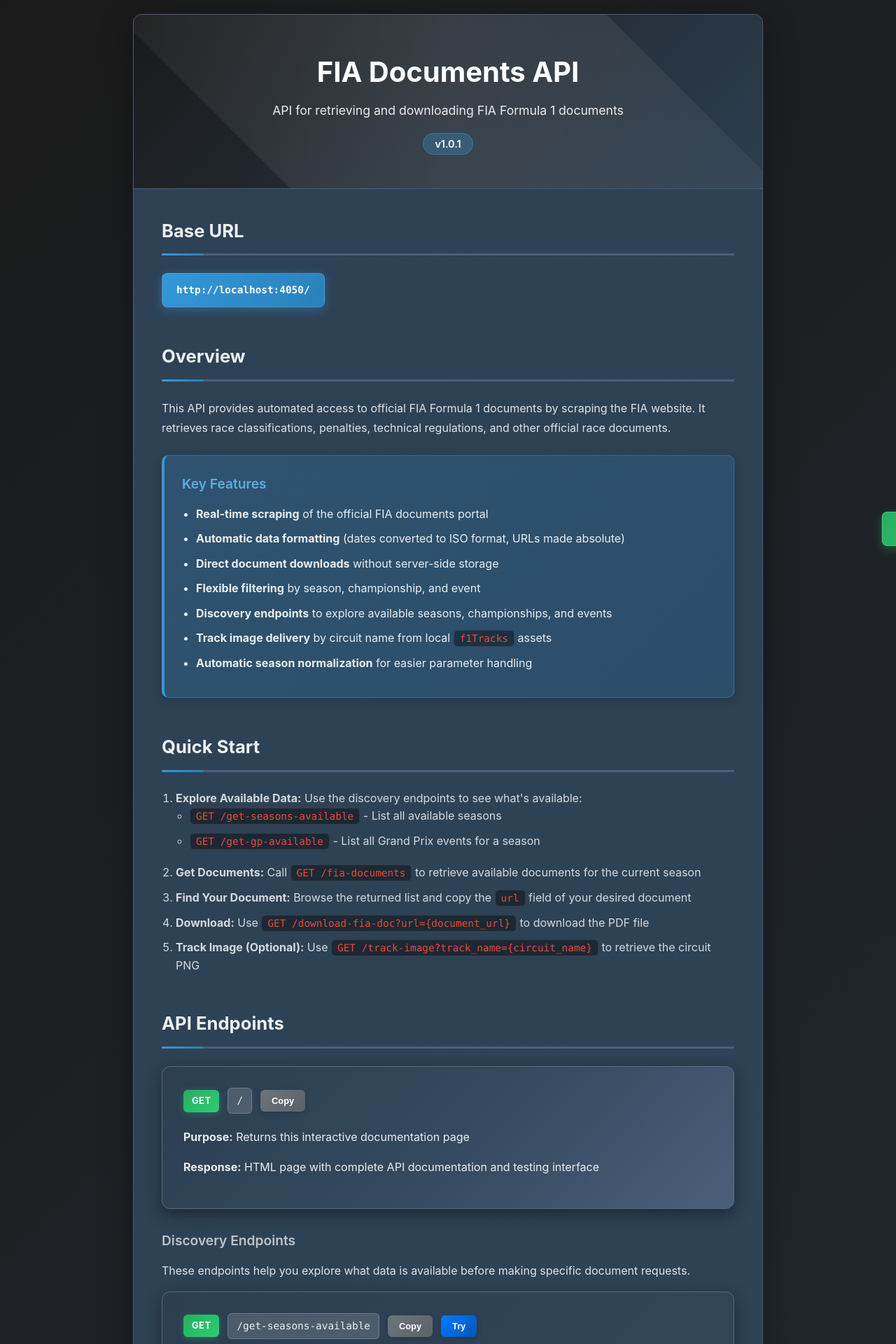
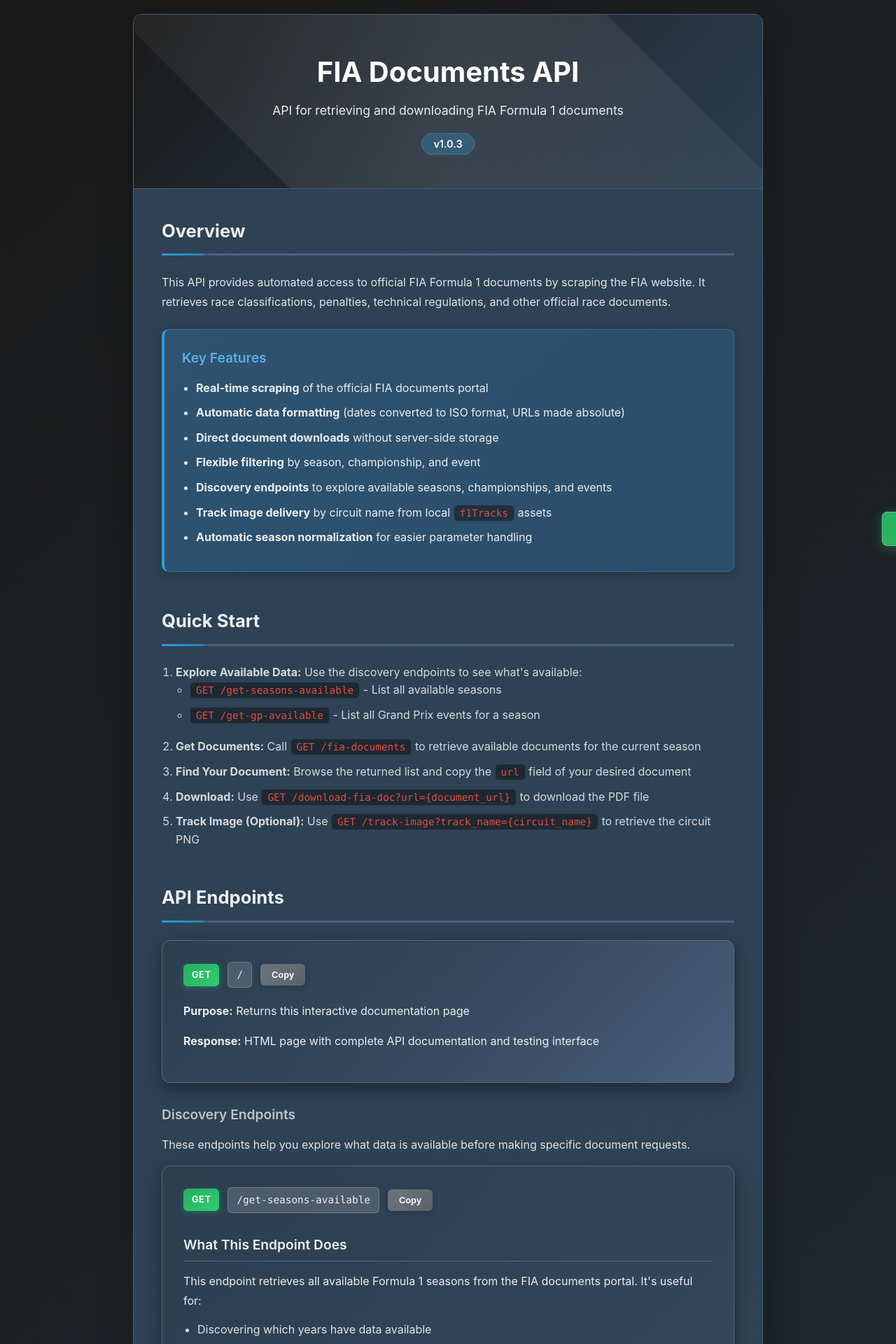
Before and after one commit to Al3x18/fia-doc-api, a Flask app: page / in a window 1280 px wide. Shown: the top 1920 px of the page at 70% size. Run offline with Flask 3, Linux system fonts and the light colour scheme.

Commit message:
- new server_info.json - docs update - readme update

```diff
--- /dev/null
+++ b/server_info.json
@@ -0,0 +1,3 @@
+{
+  "version": "1.0.3"
+}
--- a/src/app.py
+++ b/src/app.py
@@ -24,6 +24,24 @@ app = Flask(__name__)
 # Configuration constants
 FIA_DOCUMENTS_URL = 'https://www.fia.com/documents/championships/fia-formula-one-world-championship-14/season/'
 
+def get_server_version() -> str:
+    """
+    Read server version from local JSON config.
+    """
+    project_root = os.path.abspath(os.path.join(app.root_path, '..'))
+    version_file_path = os.path.join(project_root, 'server_info.json')
+
+    try:
+        with open(version_file_path, 'r', encoding='utf-8') as version_file:
+            payload = json.load(version_file)
+            version = payload.get('version')
+            if isinstance(version, str) and version.strip():
+                return version.strip()
+    except Exception as e:
+        logger.warning(f"Could not read server version from {version_file_path}: {e}")
+
+    return 'unknown'
+
 @app.route('/', methods=['GET'])
 def api_documentation():
     """
@@ -31,7 +49,7 @@ def api_documentation():
     """
     return render_template('documentation.html',
                          title="FIA Documents API",
-                         version="1.0.1",
+                         version=get_server_version(),
                          description="API for retrieving and downloading FIA Formula 1 documents",
                             base_url="http://localhost:4050/")
 
--- a/src/templates/documentation.html
+++ b/src/templates/documentation.html
@@ -17,11 +17,6 @@
         </header>
 
         <main>
-            <section>
-                <h2>Base URL</h2>
-                <code class="base-url">{{ base_url }}</code>
-            </section>
-
             <section>
                 <h2>Overview</h2>
                 <p>This API provides automated access to official FIA Formula 1 documents by scraping the FIA website.
@@ -70,7 +65,7 @@
                     <div class="endpoint-header">
                         <span class="method">GET</span>
                         <code class="path">/</code>
-                        <button class="btn" onclick="copyToClipboard('{{ base_url }}/')">Copy</button>
+                        <button class="btn" onclick="copyToClipboard('/')">Copy</button>
                     </div>
                     <p><strong>Purpose:</strong> Returns this interactive documentation page</p>
                     <p><strong>Response:</strong> HTML page with complete API documentation and testing interface</p>
@@ -84,8 +79,7 @@
                     <div class="endpoint-header">
                         <span class="method">GET</span>
                         <code class="path">/get-seasons-available</code>
-                        <button class="btn" onclick="copyToClipboard('{{ base_url }}/get-seasons-available')">Copy</button>
-                        <button class="btn primary" onclick="openUrl('{{ base_url }}/get-seasons-available')">Try</button>
+                        <button class="btn" onclick="copyToClipboard('/get-seasons-available')">Copy</button>
                     </div>
 
                     <h3>What This Endpoint Does</h3>
@@ -103,7 +97,7 @@
                     <h3>Example Usage</h3>
                     <div class="example-box">
                         <p><strong>Get all available seasons:</strong></p>
-                        <code>GET {{ base_url }}/get-seasons-available</code>
+                        <code>GET /get-seasons-available</code>
                     </div>
 
                     <h3>Response Structure</h3>
@@ -158,8 +152,7 @@
                     <div class="endpoint-header">
                         <span class="method">GET</span>
                         <code class="path">/get-championships-available</code>
-                        <button class="btn" onclick="copyToClipboard('{{ base_url }}/get-championships-available')">Copy</button>
-                        <button class="btn primary" onclick="openUrl('{{ base_url }}/get-championships-available')">Try</button>
+                        <button class="btn" onclick="copyToClipboard('/get-championships-available')">Copy</button>
                     </div>
 
                     <h3>What This Endpoint Does</h3>
@@ -200,13 +193,13 @@
                     <h3>Example Usage</h3>
                     <div class="example-box">
                         <p><strong>Get championships for current default season:</strong></p>
-                        <code>GET {{ base_url }}/get-championships-available</code>
+                        <code>GET /get-championships-available</code>
 
                         <p><strong>Get championships for specific season (full format):</strong></p>
-                        <code>GET {{ base_url }}/get-championships-available?season=SEASON 2024</code>
+                        <code>GET /get-championships-available?season=SEASON 2024</code>
 
                         <p><strong>Get championships for specific season (year only):</strong></p>
-                        <code>GET {{ base_url }}/get-championships-available?season=2024</code>
+                        <code>GET /get-championships-available?season=2024</code>
                     </div>
 
                     <h3>Response Structure</h3>
@@ -258,8 +251,7 @@
                     <div class="endpoint-header">
                         <span class="method">GET</span>
                         <code class="path">/get-gp-available</code>
-                        <button class="btn" onclick="copyToClipboard('{{ base_url }}/get-gp-available')">Copy</button>
-                        <button class="btn primary" onclick="openUrl('{{ base_url }}/get-gp-available')">Try</button>
+                        <button class="btn" onclick="copyToClipboard('/get-gp-available')">Copy</button>
                     </div>
 
                     <h3>What This Endpoint Does</h3>
@@ -301,16 +293,16 @@
                     <h3>Example Usage</h3>
                     <div class="example-box">
                         <p><strong>Get Grand Prix events for current default season:</strong></p>
-                        <code>GET {{ base_url }}/get-gp-available</code>
+                        <code>GET /get-gp-available</code>
 
                         <p><strong>Get Grand Prix events for specific season (full format):</strong></p>
-                        <code>GET {{ base_url }}/get-gp-available?season=SEASON 2024</code>
+                        <code>GET /get-gp-available?season=SEASON 2024</code>
 
                         <p><strong>Get Grand Prix events for specific season (year only):</strong></p>
-                        <code>GET {{ base_url }}/get-gp-available?season=2024</code>
+                        <code>GET /get-gp-available?season=2024</code>
 
                         <p><strong>Get Grand Prix events for historical season:</strong></p>
-                        <code>GET {{ base_url }}/get-gp-available?season=2020</code>
+                        <code>GET /get-gp-available?season=2020</code>
                     </div>
 
                     <h3>Response Structure</h3>
@@ -400,8 +392,7 @@
                     <div class="endpoint-header">
                         <span class="method">GET</span>
                         <code class="path">/fia-documents</code>
-                        <button class="btn" onclick="copyToClipboard('{{ base_url }}/fia-documents')">Copy</button>
-                        <button class="btn primary" onclick="openUrl('{{ base_url }}/fia-documents')">Try</button>
+                        <button class="btn" onclick="copyToClipboard('/fia-documents')">Copy</button>
                     </div>
 
                     <h3>What This Endpoint Does</h3>
@@ -447,16 +438,16 @@
                     <h3>Example Usage</h3>
                     <div class="example-box">
                         <p><strong>Get latest documents:</strong></p>
-                        <code>GET {{ base_url }}/fia-documents</code>
+                        <code>GET /fia-documents</code>
 
                         <p><strong>Get documents for specific event:</strong></p>
-                        <code>GET {{ base_url }}/fia-documents?event=Monaco Grand Prix</code>
+                        <code>GET /fia-documents?event=Monaco Grand Prix</code>
 
                         <p><strong>Get documents from previous season:</strong></p>
-                        <code>GET {{ base_url }}/fia-documents?season=SEASON 2024</code>
+                        <code>GET /fia-documents?season=SEASON 2024</code>
 
                         <p><strong>Get documents for specific event in specific season:</strong></p>
-                        <code>GET {{ base_url }}/fia-documents?season=SEASON 2024&event=Belgian Grand Prix</code>
+                        <code>GET /fia-documents?season=SEASON 2024&event=Belgian Grand Prix</code>
                     </div>
 
                     <h3>Response Structure</h3>
@@ -575,7 +566,7 @@
                         <span class="method">GET</span>
                         <code class="path">/download-fia-doc</code>
                         <button class="btn"
-                            onclick="copyToClipboard('{{ base_url }}/download-fia-doc?url=')">Copy</button>
+                            onclick="copyToClipboard('/download-fia-doc?url=')">Copy</button>
                     </div>
 
                     <h3>What This Endpoint Does</h3>
@@ -607,7 +598,7 @@
                     <h3>Example Usage</h3>
                     <div class="example-box">
                         <p><strong>Download a specific document:</strong></p>
-                        <code>GET {{ base_url }}/download-fia-doc?url=https://www.fia.com/system/files/decision-document/2025_belgian_grand_prix_-_final_race_classification.pdf</code>
+                        <code>GET /download-fia-doc?url=https://www.fia.com/system/files/decision-document/2025_belgian_grand_prix_-_final_race_classification.pdf</code>
                     </div>
 
                     <h3>Response</h3>
@@ -629,9 +620,7 @@
                         <span class="method">GET</span>
                         <code class="path">/track-image</code>
                         <button class="btn"
-                            onclick="copyToClipboard('{{ base_url }}/track-image?track_name=Suzuka%20Circuit')">Copy</button>
-                        <button class="btn primary"
-                            onclick="openUrl('{{ base_url }}/track-image?track_name=Suzuka%20Circuit')">Try</button>
+                            onclick="copyToClipboard('/track-image?track_name=Suzuka%20Circuit')">Copy</button>
                     </div>
 
                     <h3>What This Endpoint Does</h3>
@@ -663,7 +652,7 @@
                     <h3>Example Usage</h3>
                     <div class="example-box">
                         <p><strong>Get Suzuka PNG:</strong></p>
-                        <code>GET {{ base_url }}/track-image?track_name=Suzuka Circuit</code>
+                        <code>GET /track-image?track_name=Suzuka Circuit</code>
                     </div>
 
                     <h3>Response</h3>
@@ -680,16 +669,16 @@
                     <h3>Complete Workflow: Get Documents for Monaco 2024</h3>
                     <ol>
                         <li><strong>Discover available seasons:</strong>
-                            <code>GET {{ base_url }}/get-seasons-available</code>
+                            <code>GET /get-seasons-available</code>
                         </li>
                         <li><strong>Get Grand Prix events for 2024:</strong>
-                            <code>GET {{ base_url }}/get-gp-available?season=2024</code>
+                            <code>GET /get-gp-available?season=2024</code>
                         </li>
                         <li><strong>Retrieve documents for Monaco GP:</strong>
-                            <code>GET {{ base_url }}/fia-documents?season=SEASON 2024&event=Monaco Grand Prix</code>
+                            <code>GET /fia-documents?season=SEASON 2024&event=Monaco Grand Prix</code>
                         </li>
                         <li><strong>Download a specific document:</strong>
-                            <code>GET {{ base_url }}/download-fia-doc?url={document_url}</code>
+                            <code>GET /download-fia-doc?url={document_url}</code>
                         </li>
                     </ol>
                 </div>
@@ -698,10 +687,10 @@
                     <h3>Quick Workflow: Get Latest Documents</h3>
                     <ol>
                         <li><strong>Get current season documents:</strong>
-                            <code>GET {{ base_url }}/fia-documents</code>
+                            <code>GET /fia-documents</code>
                         </li>
                         <li><strong>Download any document:</strong>
-                            <code>GET {{ base_url }}/download-fia-doc?url={document_url}</code>
+                            <code>GET /download-fia-doc?url={document_url}</code>
                         </li>
                     </ol>
                 </div>
@@ -827,9 +816,6 @@
             setTimeout(() => toast.classList.remove('show'), 2000);
         }
 
-        function openUrl(url) {
-            window.open(url, '_blank');
-        }
     </script>
 </body>
 
```
Also changed, not shown: README.md.
